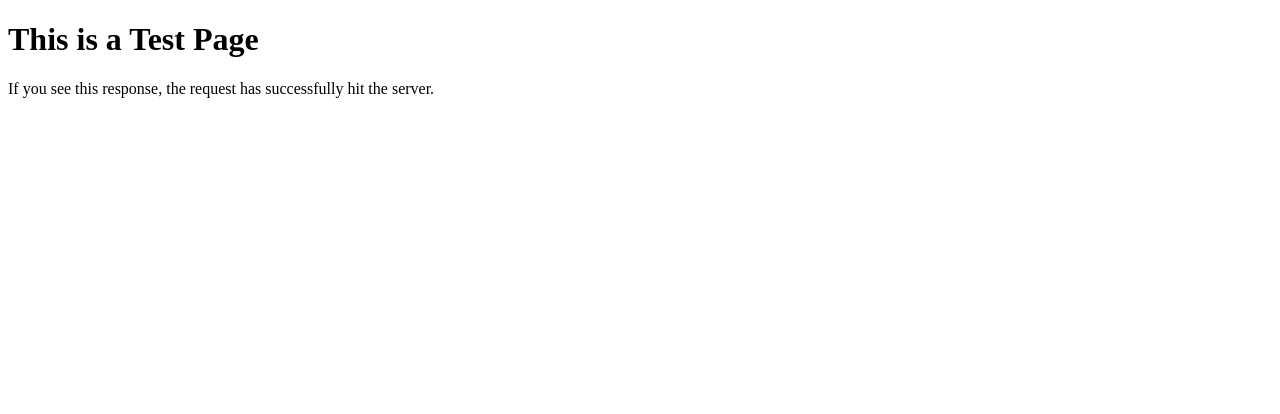
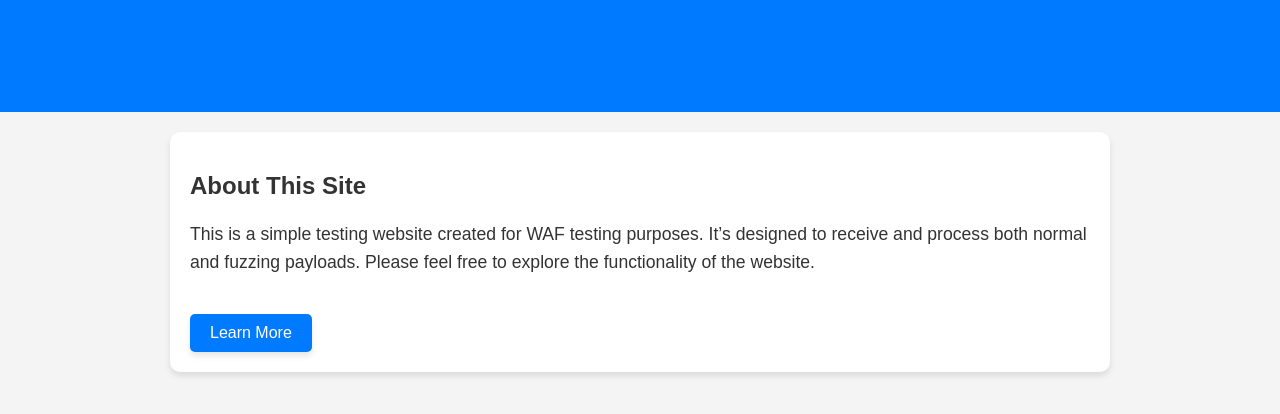
Before and after one commit to imhamzasajjad/testsite, a plain HTML site: page index.html in a window 1280 px wide. Drawn offline with Linux system fonts and the light colour scheme.

Commit message:
index.html

```diff
--- a/index.html
+++ b/index.html
@@ -1,10 +1,69 @@
 <!DOCTYPE html>
-<html>
+<html lang="en">
 <head>
-    <title>Test Page</title>
+  <meta charset="UTF-8">
+  <meta name="viewport" content="width=device-width, initial-scale=1.0">
+  <title>TestSite</title>
+  <style>
+    body {
+      font-family: Arial, sans-serif;
+      margin: 0;
+      padding: 0;
+      background-color: #f4f4f4;
+      color: #333;
+    }
+
+    header {
+      background-color: #007bff;
+      color: white;
+      padding: 1rem 0;
+      text-align: center;
+    }
+
+    .container {
+      max-width: 900px;
+      margin: 20px auto;
+      background: white;
+      padding: 20px;
+      border-radius: 10px;
+      box-shadow: 0 4px 6px rgba(0, 0, 0, 0.1);
+    }
+
+    h1 {
+      font-size: 2rem;
+      color: #007bff;
+    }
+
+    p {
+      font-size: 1.1rem;
+      line-height: 1.6;
+    }
+
+    .btn {
+      display: inline-block;
+      padding: 10px 20px;
+      background: #007bff;
+      color: white;
+      text-decoration: none;
+      border-radius: 5px;
+      font-size: 1rem;
+      margin-top: 20px;
+      box-shadow: 0 4px 6px rgba(0, 0, 0, 0.1);
+    }
+
+    .btn:hover {
+      background: #0056b3;
+    }
+  </style>
 </head>
 <body>
-    <h1>This is a Test Page</h1>
-    <p>If you see this response, the request has successfully hit the server.</p>
+  <header>
+    <h1>Welcome to TestSite</h1>
+  </header>
+  <div class="container">
+    <h2>About This Site</h2>
+    <p>This is a simple testing website created for WAF testing purposes. It’s designed to receive and process both normal and fuzzing payloads. Please feel free to explore the functionality of the website.</p>
+    <a href="#" class="btn">Learn More</a>
+  </div>
 </body>
 </html>
```
